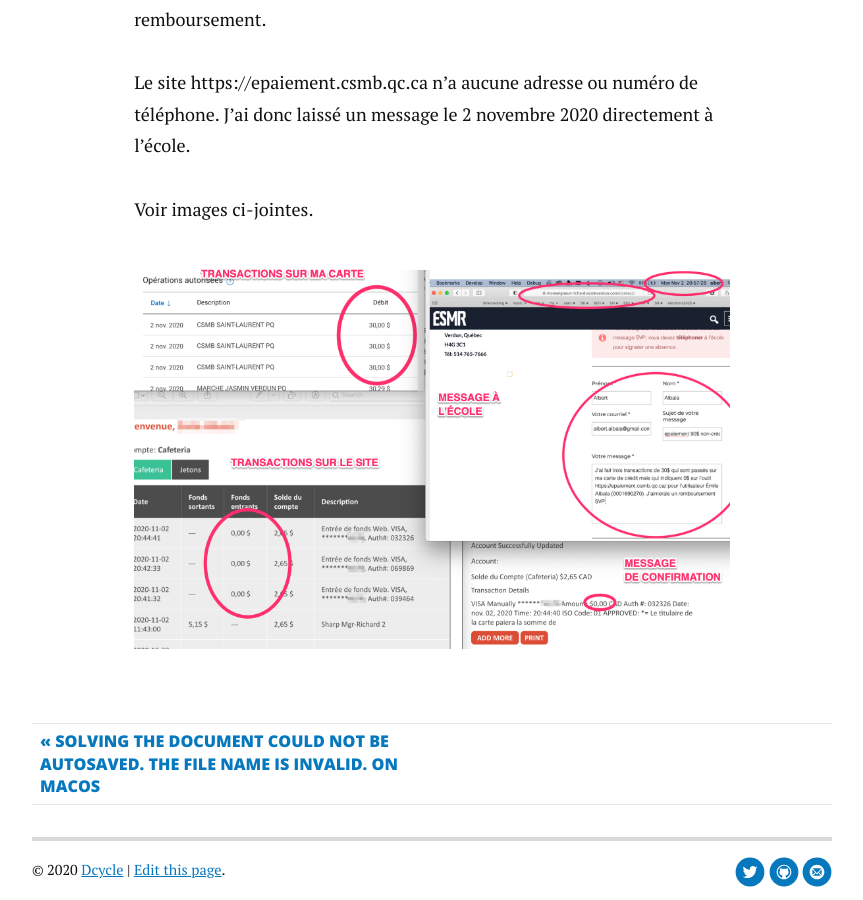
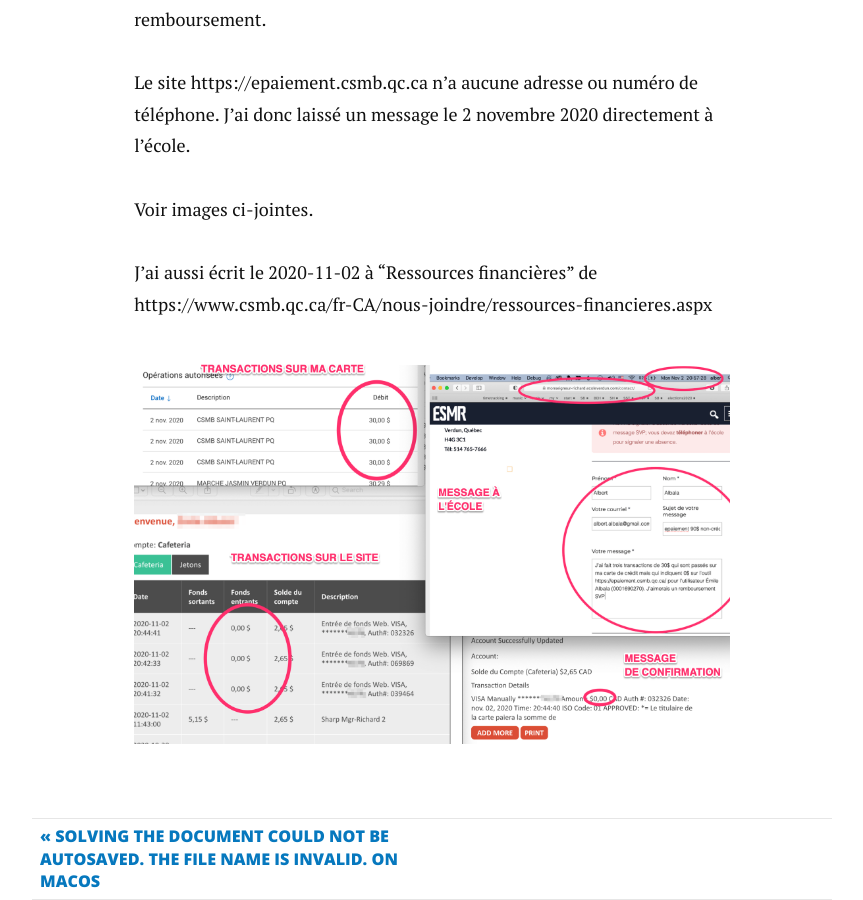
Before and after one commit to alberto56/dcycleblog, a Jekyll site: the page built from _posts/2020-11-02-epaiement-csmb.md, in a window 1280 px wide and 900 px high, scrolled down 927 px. Shown: the whole window, without its empty margins (208-1071 px from the left). Built offline with Jekyll 4.4.1, drawn with Linux system fonts in a browser that asks for light colours; nearby versions of some CDN libraries; comment, search, counter and statistics services are not loaded.

Commit message:
2020-11-02-21-12-50

```diff
--- a/_posts/2020-11-02-epaiement-csmb.md
+++ b/_posts/2020-11-02-epaiement-csmb.md
@@ -18,4 +18,6 @@ Le site https://epaiement.csmb.qc.ca n'a aucune adresse ou numéro de téléphon
 
 Voir images ci-jointes.
 
+J'ai aussi écrit le 2020-11-02 à "Ressources financières" de https://www.csmb.qc.ca/fr-CA/nous-joindre/ressources-financieres.aspx
+
 <img src="/assets/img/2020-11-02-epaiement-csmb/epaiement.png" />
```
